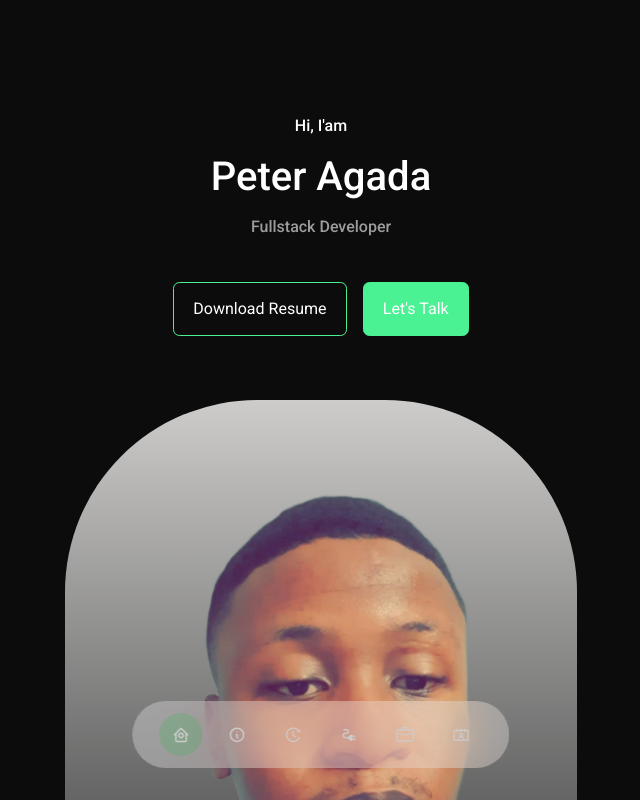
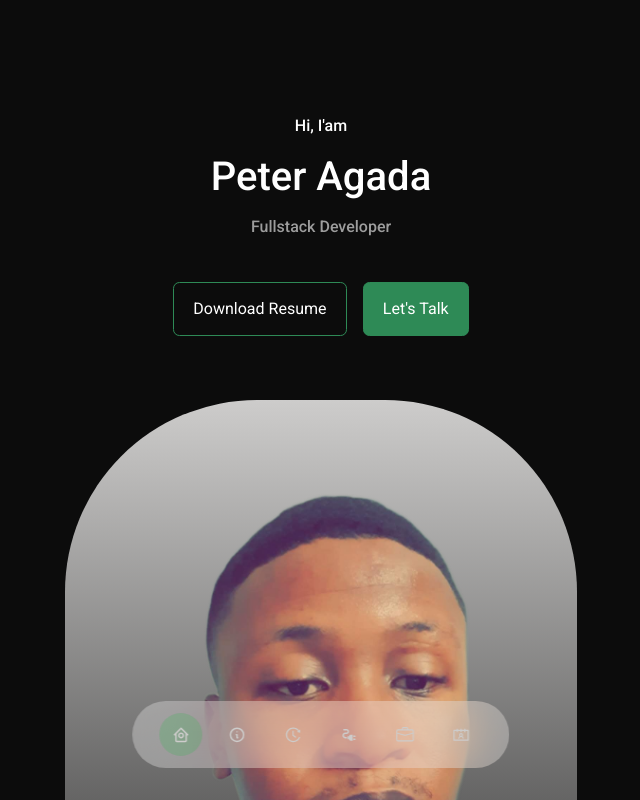
Before and after one commit to theagester12345/portfolio, a React (Create React App) app: page / in a window 1280 px wide. Shown: the top 800 px of the page, without its empty margins (319-959 px from the left). Built offline with nearby package versions, Linux system fonts and the light colour scheme.

Commit message:
Update secondary color in index.css

```diff
--- a/src/index.css
+++ b/src/index.css
@@ -19,7 +19,7 @@
   --color-bg-variant: #474747;
   --color-primary:#CDCCCB;
   --color-primary-variant:#f1efed;
-  --color-secondary:#4BF294;
+  --color-secondary:#2e8a56;
   --color-secondary-variant : #67e79e;
   --color-white:#fff;
   --color-light:rgba(255,255,255,0.6);
```
